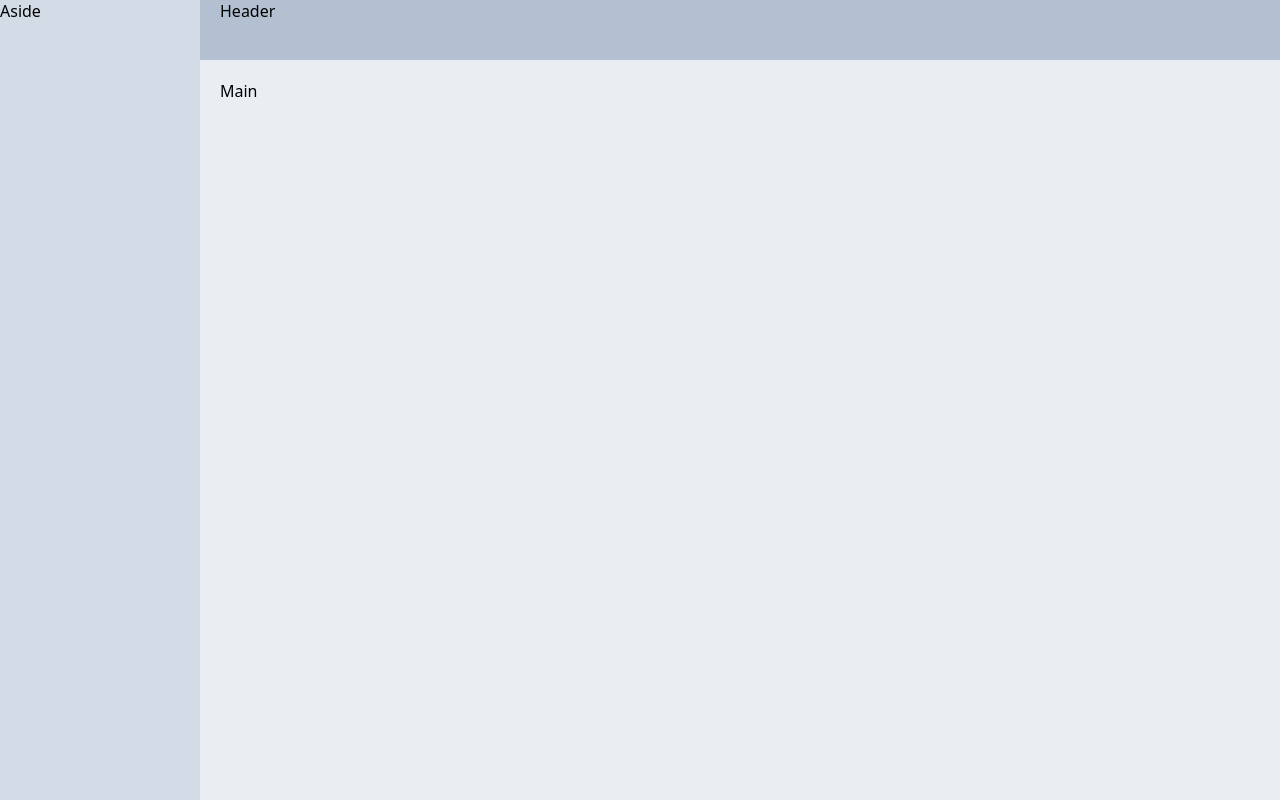
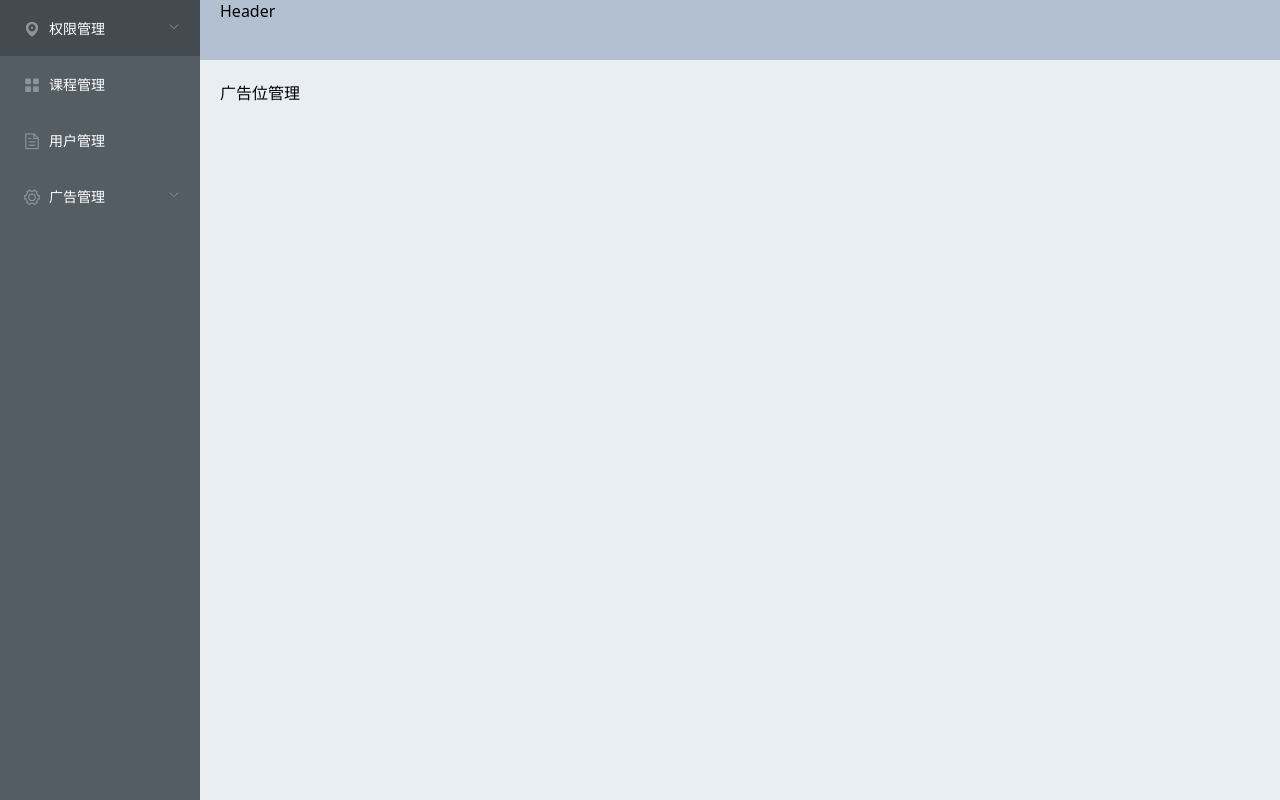
Before and after one commit to yuexiangqing/EDU-BOSS, a Vue app in the folder edu-boss-fed/: page /#/advert-space in a window 1280 px wide. Built offline with nearby package versions, Linux system fonts and the light colour scheme.

Commit message:
布局处理-侧边栏菜单

```diff
--- a/edu-boss-fed/src/views/advert-space/index.vue
+++ b/edu-boss-fed/src/views/advert-space/index.vue
@@ -1,5 +1,5 @@
 <template>
-    <div class="advert">广告管理</div>
+    <div class="advert">广告位管理</div>
   </template>
 
 <script>
--- /dev/null
+++ b/edu-boss-fed/src/views/layout/components/AppAside.vue
@@ -0,0 +1,71 @@
+<template>
+    <div class="app-aside">
+    <el-menu
+      default-active="1"
+      class="el-menu-vertical-demo"
+      background-color="#545c64"
+      text-color="#fff"
+      active-text-color="#ffd04b"
+      unique-opened
+      router
+      >
+      <el-submenu index="1">
+        <template slot="title">
+          <i class="el-icon-location"></i>
+          <span>权限管理</span>
+        </template>
+        <el-menu-item index="/role">
+          <i class="el-icon-document"></i>
+          <span>角色列表</span>
+        </el-menu-item>
+        <el-menu-item index="/menu">
+          <i class="el-icon-document"></i>
+          <span>菜单列表</span>
+        </el-menu-item>
+        <el-menu-item index="/resource">
+          <i class="el-icon-document"></i>
+          <span>资源列表</span>
+        </el-menu-item>
+      </el-submenu>
+      <el-menu-item index="/course">
+        <i class="el-icon-menu"></i>
+        <span slot="title">课程管理</span>
+      </el-menu-item>
+      <el-menu-item index="/user">
+        <i class="el-icon-document"></i>
+        <span slot="title">用户管理</span>
+      </el-menu-item>
+      <el-submenu index="4">
+        <template slot="title">
+          <i class="el-icon-setting"></i>
+          <span slot="title">广告管理</span>
+        </template>
+        <el-menu-item index="/advert">
+          <i class="el-icon-document"></i>
+          <span>广告列表</span>
+        </el-menu-item>
+        <el-menu-item index="/advert-space">
+          <i class="el-icon-document"></i>
+          <span>广告位列表</span>
+        </el-menu-item>
+      </el-submenu>
+
+    </el-menu>
+    </div>
+  </template>
+
+<script>
+export default {
+  name: 'AppAside'
+}
+</script>
+
+<style>
+.app-aside{
+    height: 100%;
+}
+.app-aside .el-menu {
+     height: 100%;
+     border-right:0 none;
+}
+</style>
--- a/edu-boss-fed/src/views/layout/index.vue
+++ b/edu-boss-fed/src/views/layout/index.vue
@@ -1,16 +1,27 @@
 <template>
   <el-container>
-    <el-aside width="200px">Aside</el-aside>
+    <el-aside width="200px">
+    <!-- 侧边栏组件 -->
+    <app-aside></app-aside>
+    </el-aside>
     <el-container>
       <el-header>Header</el-header>
-      <el-main>Main</el-main>
+      <el-main>
+        <!-- 设置子路由的出口 -->
+        <router-view></router-view>
+      </el-main>
     </el-container>
   </el-container>
   </template>
 
 <script>
+// 引入侧边栏组件
+import AppAside from './components/AppAside'
 export default {
-  name: 'VueLayout'
+  name: 'VueLayout',
+  components: {
+    AppAside
+  }
 }
 </script>
 
```
